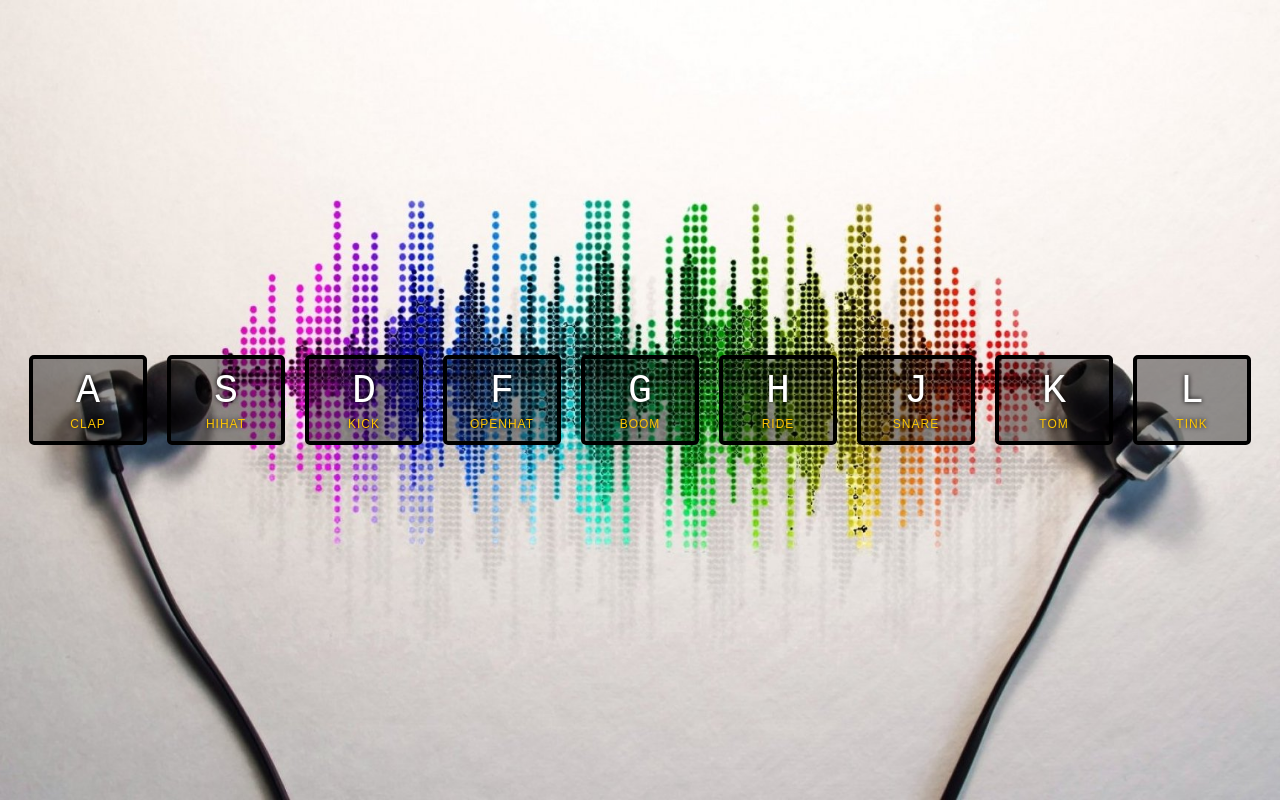
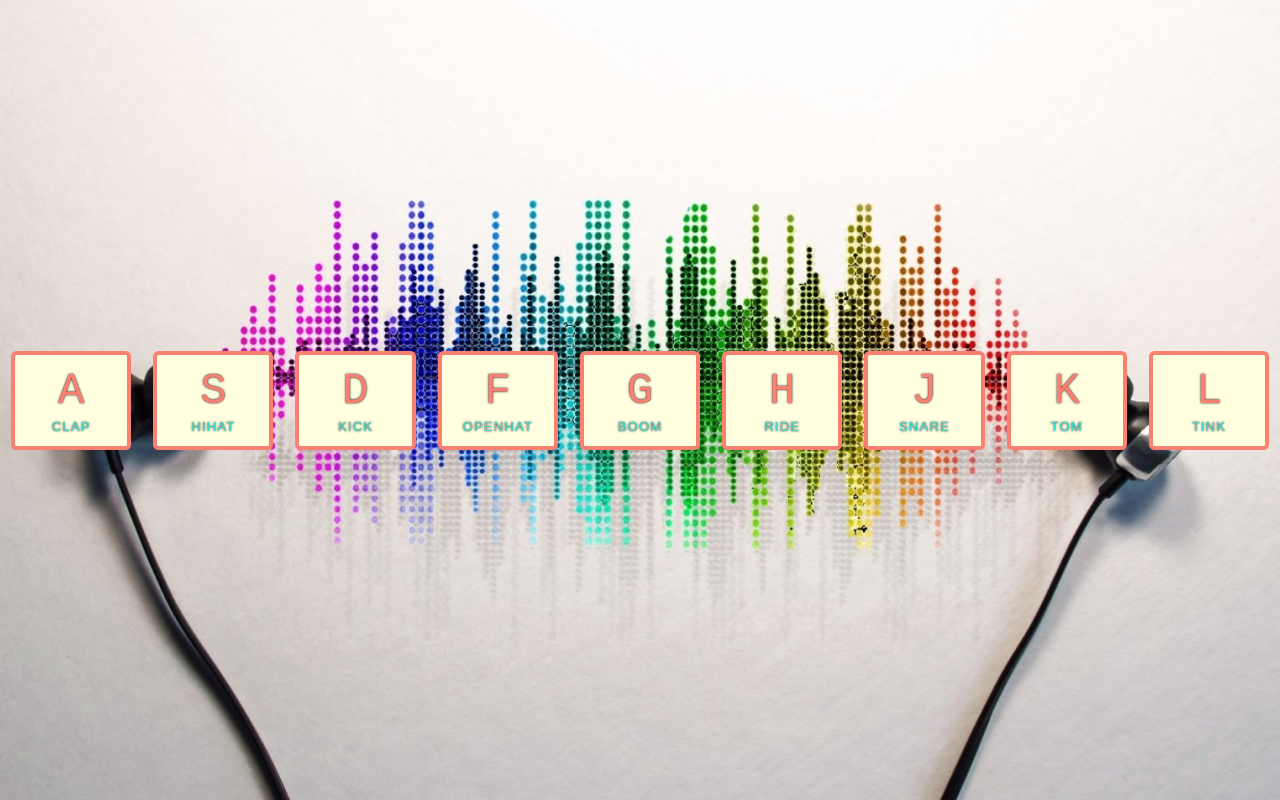
Before and after one commit to nparker80/Drum-Kit-NP, a plain HTML site: page index.html in a window 1280 px wide. Drawn offline with Linux system fonts and the light colour scheme.

Commit message:
formatted CSS

```diff
--- a/style.css
+++ b/style.css
@@ -1,5 +1,5 @@
 html {
-  font-size: 10px;
+  font-size: 11px;
   background: url('./background.jpg') bottom center;
   background-size: cover;
 }
@@ -20,7 +20,7 @@ html {
 }
 
 .key {
-  border: .4rem solid black;
+  border: .4rem solid salmon;
   border-radius: .5rem;
   margin: 1rem;
   font-size: 1.5rem;
@@ -28,15 +28,15 @@ html {
   transition: all .07s ease;
   width: 10rem;
   text-align: center;
-  color: white;
-  background: rgba(0, 0, 0, 0.4);
-  text-shadow: 0 0 .5rem black;
+  color: salmon;
+  background-color: lightyellow;
+  text-shadow: 0 0 .2rem black;
 }
 
 .playing {
   transform: scale(1.1);
-  border-color: #ffc600;
-  box-shadow: 0 0 1rem #ffc600;
+  border-color: purple;
+  box-shadow: 0 0 1rem purple;
 }
 
 kbd {
@@ -48,5 +48,5 @@ kbd {
   font-size: 1.2rem;
   text-transform: uppercase;
   letter-spacing: .1rem;
-  color: #ffc600;
+  color: turquoise
 }
```
